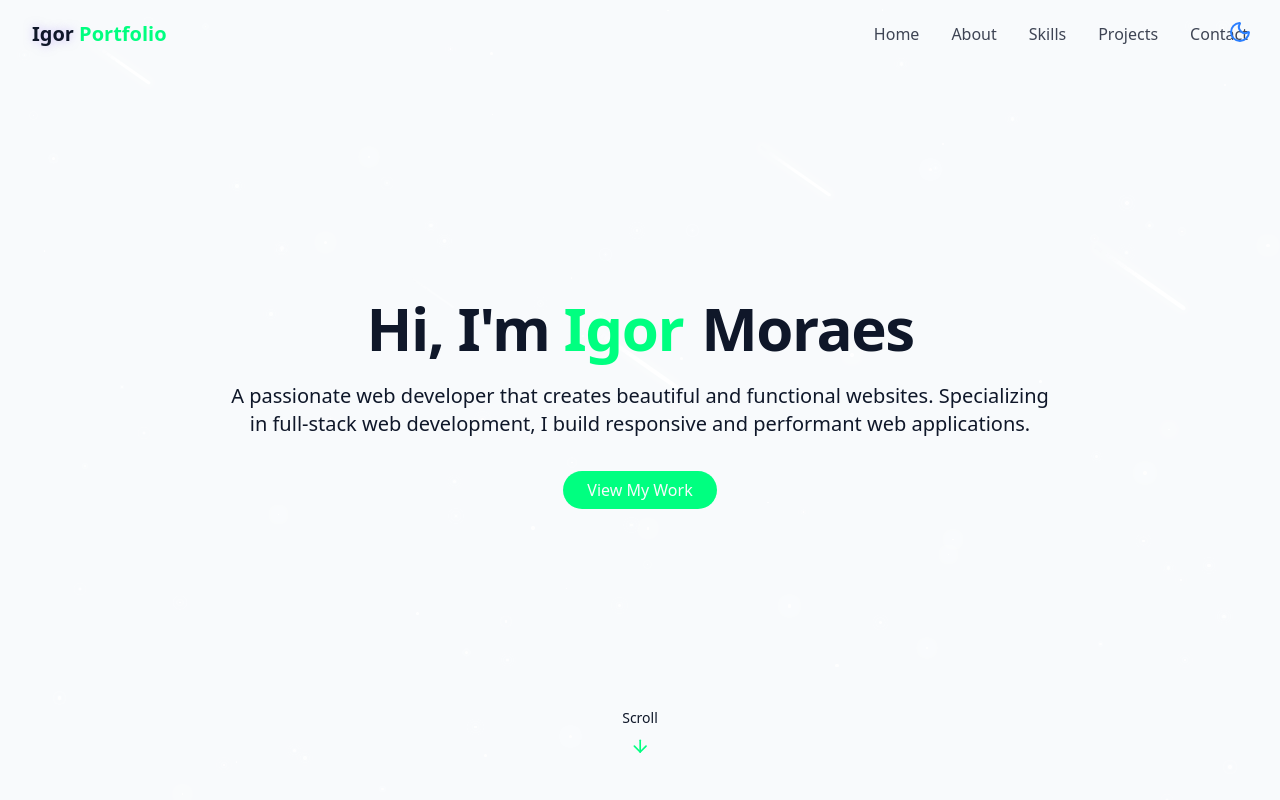
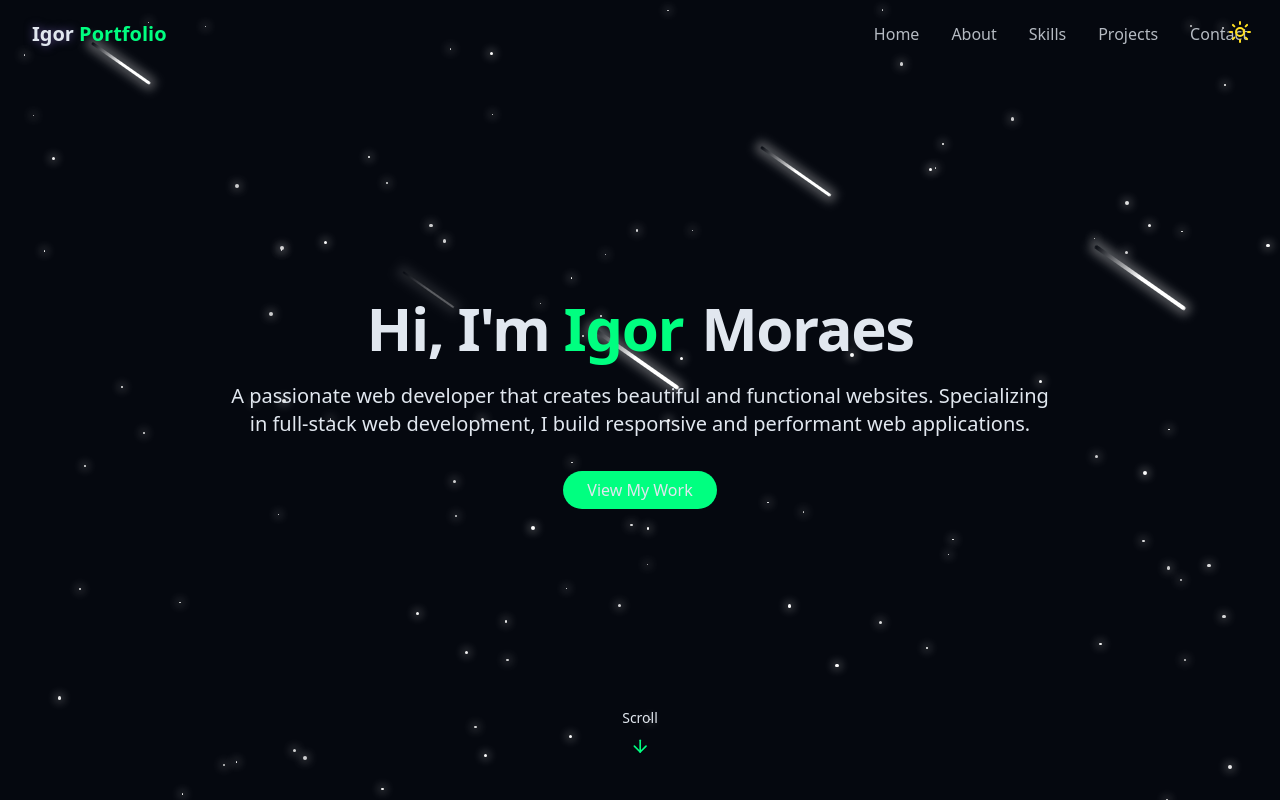
Before and after one commit to IgorJFS/my-portfolio, a React (Vite) app: page / in a window 1280 px wide. Shown: the top 800 px of the page. Built offline with nearby package versions, Linux system fonts and the light colour scheme.

Commit message:
dark mode as pattern

```diff
--- a/src/components/ThemeToggle.tsx
+++ b/src/components/ThemeToggle.tsx
@@ -10,6 +10,10 @@ export const ThemeToggle = () => {
     if (storedTheme) {
       setIsDarkMode(storedTheme === 'dark');
       document.documentElement.classList.toggle('dark', storedTheme === 'dark');
+    } else {
+      setIsDarkMode(true);
+      document.documentElement.classList.add('dark');
+      localStorage.setItem('theme', 'dark');
     }
   }, []);
 
```
